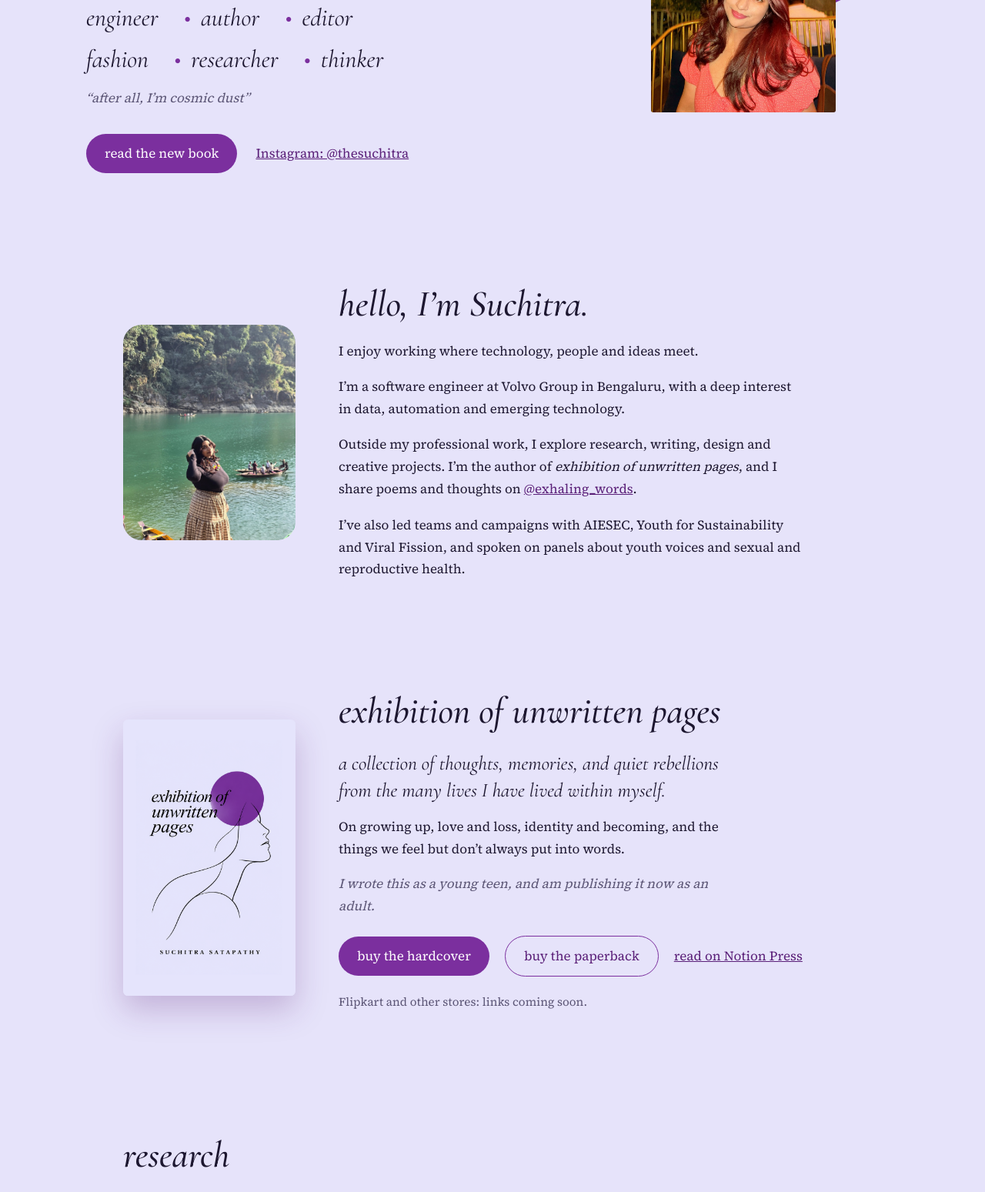
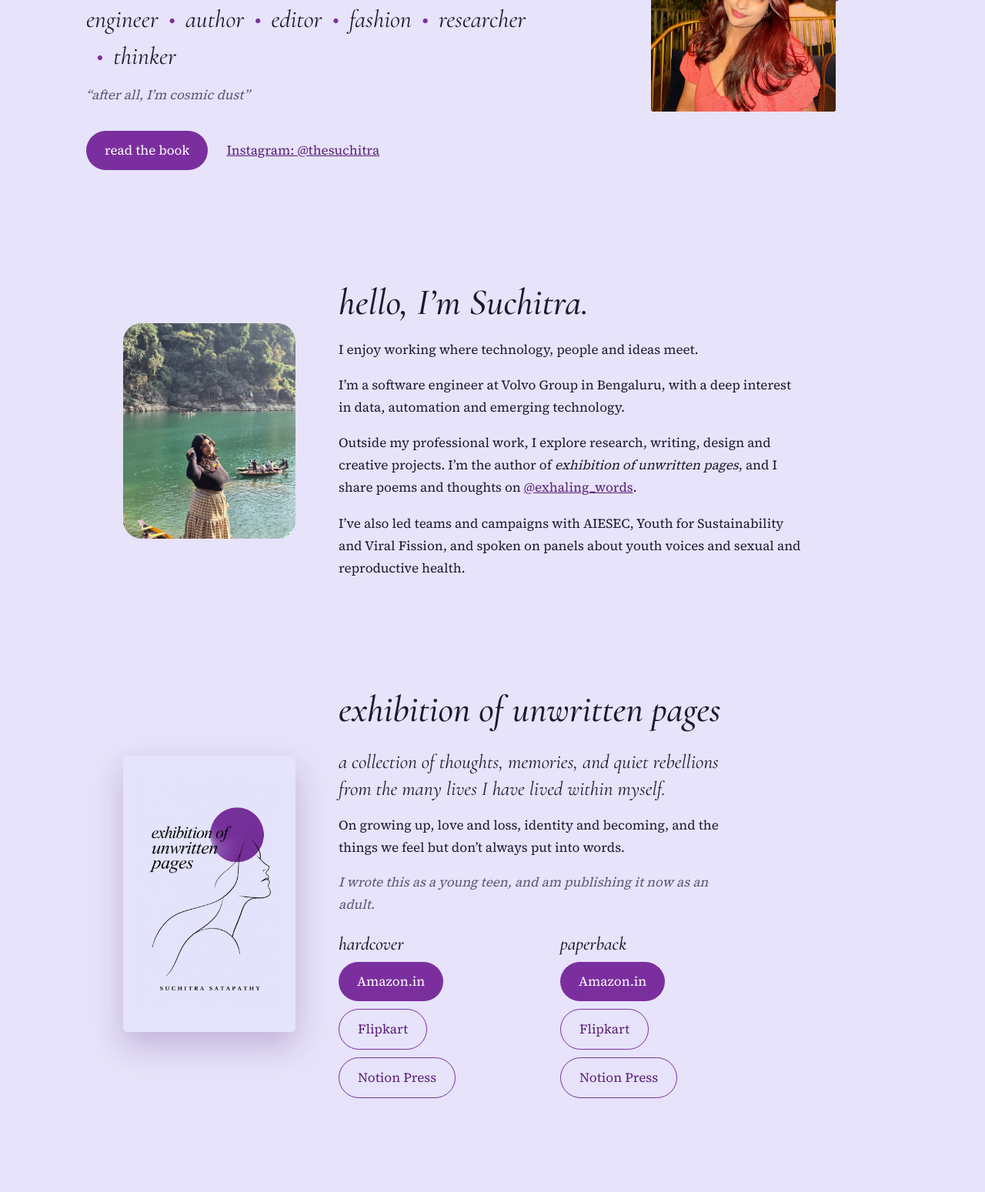
Before and after one commit to suchitra2207/suchitra-site, a plain HTML site: page index.html in a window 1280 px wide. Shown: the part 362-1911 px from the top of the page at 77% size. Drawn offline with nearby package versions, Linux system fonts and the light colour scheme.

Commit message:
add all book links

````diff
--- a/index.html
+++ b/index.html
@@ -5,19 +5,16 @@
 <meta name="viewport" content="width=device-width, initial-scale=1">
 <title>Suchitra Satapathy — writer, engineer, storyteller</title>
 <meta name="description" content="Suchitra Satapathy is a writer, engineer and storyteller from Cuttack, Odisha. Author of exhibition of unwritten pages.">
-
 <link rel="preconnect" href="https://fonts.googleapis.com">
 <link rel="preconnect" href="https://fonts.gstatic.com" crossorigin>
 <link href="https://fonts.googleapis.com/css2?family=Cormorant+Garamond:ital,wght@0,500;1,400;1,500&family=Source+Serif+4:opsz,wght@8..60,400;8..60,600&display=swap" rel="stylesheet">
 <link rel="stylesheet" href="style.css">
 </head>
-
 <body>
 
 <header class="top">
   <a class="mark" href="#home">suchitra satapathy</a>
   <button class="menu-btn" aria-label="Toggle menu" aria-expanded="false">menu</button>
-
   <nav id="nav">
     <a href="#book">the book</a>
     <a href="#research">research</a>
@@ -30,35 +27,18 @@
 
 <main id="home">
 
-    <!-- HERO SECTION -->
   <section class="hero">
     <div class="hero-text">
-
       <h1>Suchitra<br>Satapathy</h1>
-
-        <div class="roles" style="display: flex; flex-direction: column; gap: 6px;">
-          <ul style="display: flex; gap: 20px; list-style: none; padding: 0; margin: 0;">
-            <li>engineer</li>
-            <li>author</li>
-            <li>editor</li>
+      <ul class="roles">
+        <li>engineer</li><li>author</li><li>editor</li><li>fashion</li><li>researcher</li><li>thinker</li>
       </ul>
-
-          <ul style="display: flex; gap: 20px; list-style: none; padding: 0; margin: 0;">
-            <li>fashion</li>
-            <li>researcher</li>
-            <li>thinker</li>
-          </ul>
-        </div>
-
       <p class="cosmic">“after all, I’m cosmic dust”</p>
-
       <p class="hero-links">
-          <a class="btn" href="#book">read the new book</a>
+        <a class="btn" href="#book">read the book</a>
         <a class="plain" href="https://www.instagram.com/thesuchitra" target="_blank" rel="noopener">Instagram: @thesuchitra</a>
       </p>
-
     </div>
-
     <div class="hero-art">
       <div class="portrait">
         <img src="images/suchitra.jpg" alt="Portrait of Suchitra Satapathy">
@@ -67,14 +47,11 @@
     </div>
   </section>
 
-    <!-- ABOUT SECTION -->
   <section class="about" id="about">
     <div class="about-grid">
-
       <figure class="about-photo">
         <img src="images/extraphoto.jpg" alt="Suchitra Satapathy">
       </figure>
-
       <div class="prose">
         <h2>hello, I’m Suchitra.</h2>
         <p>I enjoy working where technology, people and ideas meet.</p>
@@ -82,53 +59,53 @@
         <p>Outside my professional work, I explore research, writing, design and creative projects. I’m the author of <em>exhibition of unwritten pages</em>, and I share poems and thoughts on <a href="https://www.instagram.com/exhaling_words" target="_blank" rel="noopener">@exhaling_words</a>.</p>
         <p>I’ve also led teams and campaigns with AIESEC, Youth for Sustainability and Viral Fission, and spoken on panels about youth voices and sexual and reproductive health.</p>
       </div>
-
     </div>
   </section>
 
-    <!-- BOOK SECTION -->
   <section class="book" id="book">
-
     <div class="book-art">
       <img src="images/book-cover.png" alt="Cover of exhibition of unwritten pages by Suchitra Satapathy">
     </div>
-
     <div class="book-text">
       <h2>exhibition of unwritten pages</h2>
       <p class="quote">a collection of thoughts, memories, and quiet rebellions from the many lives I have lived within myself.</p>
       <p>On growing up, love and loss, identity and becoming, and the things we feel but don’t always put into words.</p>
       <p class="note">I wrote this as a young teen, and am publishing it now as an adult.</p>
-
+      <div class="formats">
+        <div>
+          <h3>hardcover</h3>
           <ul class="buy">
-          <li><a class="btn" href="https://www.amazon.in/dp/B0HS3SKHML" target="_blank" rel="noopener">buy the hardcover</a></li>
-          <li><a class="btn ghost" href="https://www.amazon.in/dp/B0HS3HW623" target="_blank" rel="noopener">buy the paperback</a></li>
-          <li><a class="plain" href="https://notionpress.com/in/read/exhibition-of-unwritten-pages" target="_blank" rel="noopener">read on Notion Press</a></li>
+            <li><a class="btn" href="https://www.amazon.in/exhibition-unwritten-pages-exhaling-thoughts/dp/B0HS3SKHML" target="_blank" rel="noopener">Amazon.in</a></li>
+            <li><a class="btn ghost" href="https://www.flipkart.com/exhibition-unwritten-pages/p/itm54c78e6a48707?pid=9798909111491&amp;lid=LSTBOK97989091114910QLFKU" target="_blank" rel="noopener">Flipkart</a></li>
+            <li><a class="btn ghost" href="https://notionpress.com/in/read/exhibition-of-unwritten-pages-hardcover" target="_blank" rel="noopener">Notion Press</a></li>
           </ul>
-
-        <p class="small">Flipkart and other stores: links coming soon.</p>
         </div>
-
+        <div>
+          <h3>paperback</h3>
+          <ul class="buy">
+            <li><a class="btn" href="https://www.amazon.in/exhibition-unwritten-pages-exhaling-thoughts/dp/B0HS3HW623" target="_blank" rel="noopener">Amazon.in</a></li>
+            <li><a class="btn ghost" href="https://www.flipkart.com/exhibition-unwritten-pages/p/itm54c78e6a48707?pid=9798909110357&amp;lid=LSTBOK9798909110357MOFAQN" target="_blank" rel="noopener">Flipkart</a></li>
+            <li><a class="btn ghost" href="https://notionpress.com/in/read/exhibition-of-unwritten-pages" target="_blank" rel="noopener">Notion Press</a></li>
+          </ul>
+        </div>
+      </div>
+    </div>
   </section>
 
-    <!-- RESEARCH SECTION -->
   <section class="research" id="research">
     <h2>research</h2>
-
     <p class="intro">My research looks at how people and technology shape each other, from the chatbots we lean on every day to women’s place in an AI-driven job market.</p>
-
     <article class="paper">
       <h3>From Assistance to Dependence: The Growing Influence of Chatbots in Human Life</h3>
       <p>My first published research paper, on how chatbots have moved from helpful tools to a growing presence in daily life.</p>
       <p class="where">Published in Iconic Research and Engineering Journals, Volume 9, Issue 5, November 2025.</p>
       <a class="btn ghost" href="https://www.irejournals.com/paper-details/1712073" target="_blank" rel="noopener">read the paper</a>
     </article>
-
     <article class="paper">
       <h3>From Digital Inclusion to AI Inclusion: Women, Generative AI, and the Future of Work in India and South Korea</h3>
       <p>A comparative, desk-based study of how India and South Korea can advance women’s inclusion in AI-driven work. It proposes four dimensions of AI inclusion (digital access, AI capability, workplace opportunity and institutional support) and five actions linked to India–Korea cooperation on AI skills, research, policy and industry.</p>
       <p>Among the sources I reviewed, none directly measures women’s AI inclusion in either country. The paper treats that gap as a finding in itself.</p>
       <p class="where">Presented at the India–Korea International Conference 2026 (IKIC 2026), organised by the India-Korea Forum, online, 23 to 25 October 2026.</p>
-
       <p class="paper-links">
         <a class="btn ghost" href="files/ikic-2026-paper.pdf" target="_blank" rel="noopener">read the paper</a>
         <a class="btn ghost" href="files/ikic-2026-slides.pptx" download>view the slides</a>
@@ -136,150 +113,89 @@
     </article>
   </section>
 
-    <!-- WRITING SECTION -->
   <section class="writing" id="writing">
     <h2>writing, talks and press</h2>
-
     <ul class="list">
       <li>
         <a href="https://interviewtimes.net/in-conversation-with-author-suchitra-satapathy/" target="_blank" rel="noopener">In Conversation with Author Suchitra Satapathy</a>
         <span>Interview Times</span>
       </li>
-
       <li>
         <a href="https://bigbuzznews.in/2024/04/06/exploring-the-depths-of-emotion-an-exclusive-conversation-with-author-suchitra-satapathy/" target="_blank" rel="noopener">Exploring the Depths of Emotion: An Exclusive Conversation with Author Suchitra Satapathy</a>
         <span>Big Buzz News, April 2024</span>
       </li>
-
       <li>
         <a href="https://www.youtube.com/watch?v=6put6Iy96Nw" target="_blank" rel="noopener">From Career Confusion to Clarity | Meet the Builders</a>
         <span>Google Cloud Gen AI Academy, APAC Edition (video)</span>
       </li>
-
       <li>
         <a href="https://dev.to/suchitra_2207/from-career-confusion-to-career-clarity-building-supernova-ai-with-google-gemini-2dg6" target="_blank" rel="noopener">From Career Confusion to Career Clarity: Building Supernova AI with Google Gemini</a>
         <span>Article on dev.to</span>
       </li>
-
       <li>
         <a href="https://dev.to/suchitra_2207/how-google-cloud-arcade-labs-helped-me-understand-the-real-power-of-vertex-ai-18f4" target="_blank" rel="noopener">How Google Cloud Arcade Labs Helped Me Understand the Real Power of Vertex AI</a>
         <span>Article on dev.to</span>
       </li>
-
       <li>
         <a href="https://www.linkedin.com/pulse/building-world-class-cricket-infrastructure-from-concept-dsafc/" target="_blank" rel="noopener">Building World-Class Cricket Infrastructure: From Concept to Completion</a>
         <span>Article for Aditya Help Lines, on LinkedIn</span>
       </li>
     </ul>
-
     <p class="small">Also: featured writer in Wunderkind Magazine (Vol. 1), featured blogger on Voices of Women, and content writer for TEDxSOAUniversity.</p>
   </section>
 
-    <!-- HIGHLIGHTS SECTION -->
   <section class="highlights" id="highlights">
     <h2>highlights</h2>
-
     <ul class="list wide">
-        <li>
-          <strong>Official Ambassador, 2026 to 2027</strong>
-          <span>International Organization of Youth</span>
-        </li>
-
-        <li>
-          <strong>Shortlisted, idea submission phase</strong>
-          <span>SBI Hackathon at Global Fintech Fest 2026</span>
-        </li>
-
-        <li>
-          <strong>Top performer in SDGs and Climate Change (95%)</strong>
-          <span>IMUN Olympiads 49.0, plus 97% in the UN Trivia Olympiad</span>
-        </li>
-
-        <li>
-          <strong>Gen AI Academy APAC 2026, Cohort 2</strong>
-          <span>Google Cloud and Hack2skill. Featured in “Meet the Builders” for my capstone, Supernova AI. Also took part in PromptWars Bengaluru.</span>
-        </li>
-
-        <li>
-          <strong>Youth IGF India 2026</strong>
-          <span>9th Annual Forum on internet governance and AI, IIT Bombay, September 2026</span>
-        </li>
-
-        <li>
-          <strong>Speaker, Changemaker20 Global Summit</strong>
-          <span>August 2023, with Civil 20 and Youth 20 under India’s G20 presidency</span>
-        </li>
-
-        <li>
-          <strong>Micro-Fellowship</strong>
-          <span>USAID MOMENTUM and the International Center for Research on Women, 2023</span>
-        </li>
-
-        <li>
-          <strong>Spot Award, Volvo Group Digital &amp; IT</strong>
-          <span>July 2024, for contribution to D&amp;IT Fusion</span>
-        </li>
-
-        <li>
-          <strong>Guinness World Record plantation drive</strong>
-          <span>Part of the Volvo Group team planting native saplings under the Bengaluru Urban Ecological Restoration Mission</span>
-        </li>
-
-        <li>
-          <strong>Yukti STEM volunteer</strong>
-          <span>Mentoring girls at KV DRDO, Bangalore, through Volvo Group’s tecHER initiative</span>
-        </li>
+      <li><strong>Official Ambassador, 2026 to 2027</strong><span>International Organization of Youth</span></li>
+      <li><strong>Shortlisted, idea submission phase</strong><span>SBI Hackathon at Global Fintech Fest 2026</span></li>
+      <li><strong>Top performer in SDGs and Climate Change (95%)</strong><span>IMUN Olympiads 49.0, plus 97% in the UN Trivia Olympiad</span></li>
+      <li><strong>Gen AI Academy APAC 2026, Cohort 2</strong><span>Google Cloud and Hack2skill. Featured in “Meet the Builders” for my capstone, Supernova AI. Also took part in PromptWars Bengaluru.</span></li>
+      <li><strong>Youth IGF India 2026</strong><span>9th Annual Forum on internet governance and AI, IIT Bombay, September 2026</span></li>
+      <li><strong>Speaker, Changemaker20 Global Summit</strong><span>August 2023, with Civil 20 and Youth 20 under India’s G20 presidency</span></li>
+      <li><strong>Micro-Fellowship</strong><span>USAID MOMENTUM and the International Center for Research on Women, 2023</span></li>
+      <li><strong>Spot Award, Volvo Group Digital &amp; IT</strong><span>July 2024, for contribution to D&amp;IT Fusion</span></li>
+      <li><strong>Guinness World Record plantation drive</strong><span>Part of the Volvo Group team planting native saplings under the Bengaluru Urban Ecological Restoration Mission</span></li>
+      <li><strong>Yukti STEM volunteer</strong><span>Mentoring girls at KV DRDO, Bangalore, through Volvo Group’s tecHER initiative</span></li>
     </ul>
-
     <p class="small">Certified in AI and data by AWS (AI Practitioner), Microsoft (Azure AI Apps and Agents Developer, Power BI Data Analyst), Oracle (Agentic AI Foundations), Google, Anthropic, and the University of Oxford with UNESCO.</p>
   </section>
 
-    <!-- WORK SECTION -->
   <section class="work" id="work">
     <h2>work</h2>
-
     <div class="timeline">
-
       <article>
         <h3>Software Engineer, Volvo Group</h3>
         <p class="when">2023 to now · Bengaluru</p>
         <p>Power BI dashboards with DAX and Power Query, automated reporting with Power Automate and ServiceNow, IT operations support, .NET and Angular applications, and a federated GraphQL microservices setup.</p>
       </article>
-
       <article>
         <h3>Aditya Help Lines</h3>
         <p class="when">2023 to now · digital transformation and brand development</p>
         <p>Designed and built the website for a sports infrastructure company using React, Vite and Tailwind CSS, launched its LinkedIn presence, and created its logo and business documents. <a href="https://aditya-helplines-website.vercel.app/" target="_blank" rel="noopener">Visit the site</a></p>
       </article>
-
       <article>
         <h3>City Lead, Viral Fission</h3>
         <p class="when">2020 to 2024</p>
         <p>Led a network of youth creators and worked with brands on digital campaigns, starting as an intern and growing into team leader and then city lead.</p>
       </article>
-
       <article>
         <h3>Leadership and volunteering</h3>
         <p class="when">2021 to 2023</p>
         <p>Senior Manager at AIESEC in Bhubaneswar, Chapter Head at Youth for Sustainability, and Project Head for a fellowship with the Roundtable on Sustainable Palm Oil.</p>
       </article>
-
       <article>
         <h3>Now studying</h3>
         <p class="when">2026</p>
         <p>Product Management with Applied AI (IIT Roorkee) at Masai, plus certifications from Anthropic, Microsoft, Google, AWS and Oracle.</p>
       </article>
-
     </div>
-
     <p class="small"><a href="https://www.linkedin.com/in/suchitra-satapathy-b030131b2" target="_blank" rel="noopener">Full details on LinkedIn</a></p>
   </section>
 
-    <!-- CONTACT SECTION -->
   <section class="contact" id="contact">
     <h2>say hello</h2>
     <p>For book questions, collaborations, talks or just a thought you want to share.</p>
-
     <ul class="list inline">
       <li><a href="mailto:thesuchitra22@gmail.com">thesuchitra22@gmail.com</a></li>
       <li><a href="https://www.instagram.com/thesuchitra" target="_blank" rel="noopener">Instagram: @thesuchitra</a></li>
@@ -295,7 +211,5 @@
 </footer>
 
 <script src="script.js"></script>
-
 </body>
 </html>
-```
--- a/style.css
+++ b/style.css
@@ -114,3 +114,8 @@ footer{text-align:center;padding:3rem 1rem;color:var(--muted);font-size:.9rem}
 @media (max-width:760px){.hero{min-height:0}.hero-art{margin:0 1.5rem 0 0}}
 
 .paper-links{display:flex;flex-wrap:wrap;gap:.75rem}
+
+/* book formats */
+.formats{display:grid;grid-template-columns:repeat(auto-fit,minmax(14rem,1fr));gap:1.5rem 2rem;margin-top:1.5rem;max-width:34rem}
+.formats h3{font-style:italic;font-size:1.5rem;margin-bottom:.6rem}
+.formats .buy{margin-top:0;flex-direction:column;align-items:flex-start;gap:.6rem}
````
Lines whose indentation alone changed are shown as unchanged.
